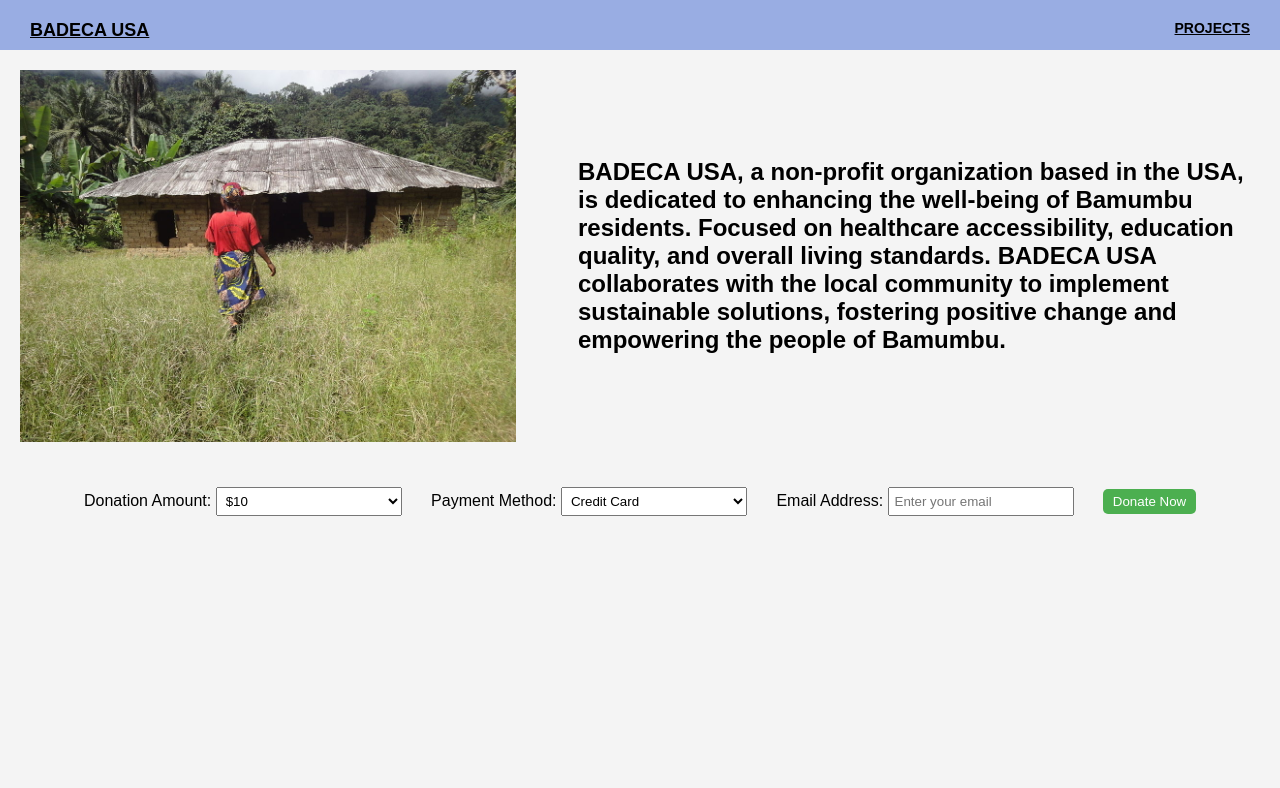
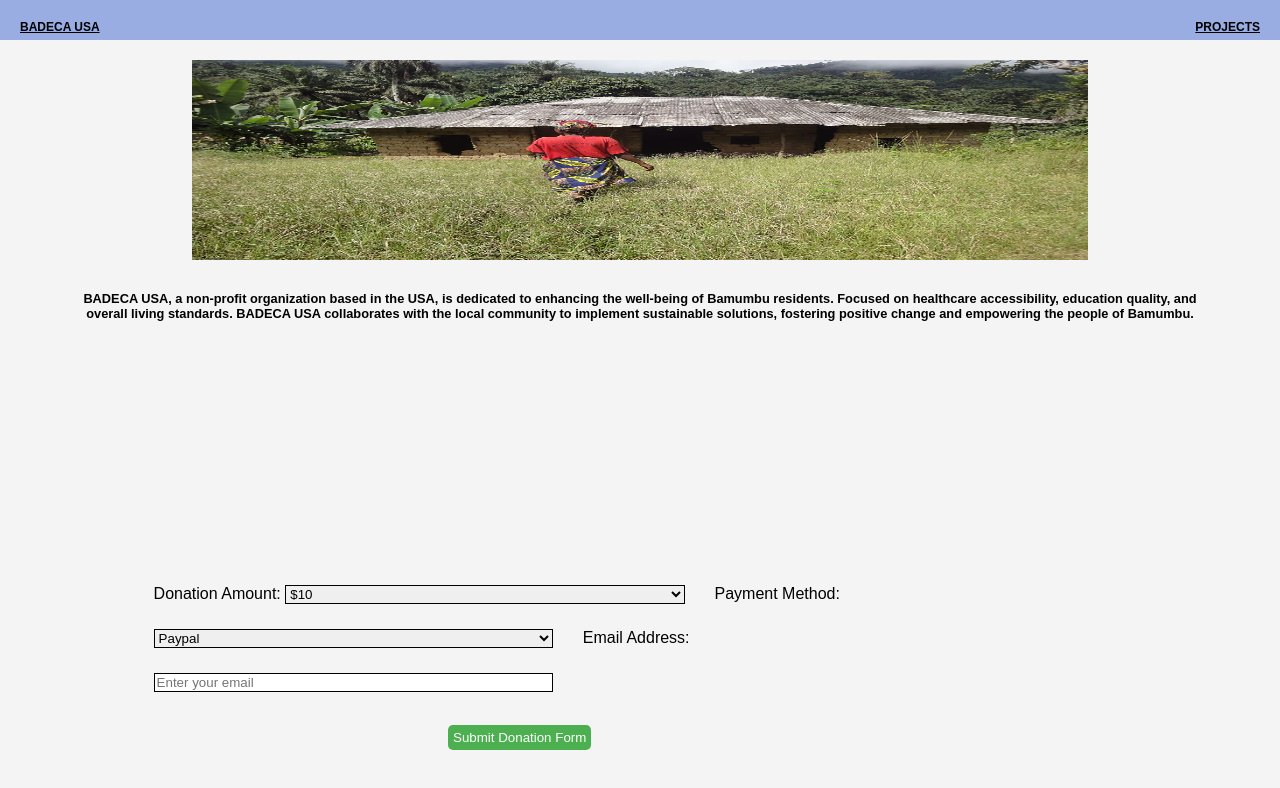
Before and after one commit to leslienembo/leslienembo.github.io, a plain HTML site: page BADECA/donationpage.html in a window 1280 px wide. Drawn offline with Linux system fonts and the light colour scheme.

Commit message:
2/8/2024 changes

```diff
--- a/BADECA/donationpage.html
+++ b/BADECA/donationpage.html
@@ -10,6 +10,7 @@
             margin: 0;
             padding: 0;
             background-color: #f4f4f4;
+            justify-content: space-between;
         }
 
         header {
@@ -18,18 +19,18 @@
             display: flex;
             justify-content: space-between;
             align-items: center;
-            padding: 25px;
+            padding: 20px;
         }
 
         .home-button{
             display: inline-block;
             padding: 10px 20px;
-            font-size: 18px;
+            font-size: 12px;
             font-weight: bolder;
             border-radius: 5px;
-            position:fixed;
+            position:absolute;
             top: 10px;
-            left: 10px;
+            left: 0px;
             background-color: none; /* Donate button background color */
             color:black; /* Donate button text color */
             text-decoration: underline;
@@ -38,52 +39,82 @@
         .project-button {
             display: inline-block;
             padding: 10px 20px;
-            font-size: 14px;
+            font-size: 12px;
             font-weight: bolder;
             border-radius: 5px;
-            position:fixed;
+            position:absolute;
             top: 10px;
-            right: 10px;
+            right: 0px;
             background-color: none; /* Donate button background color */
             color:black; /* Donate button text color */
             text-decoration: underline;
         }
 
-        #mainContent {
-            display: flex;
-            justify-content: space-between;
-            align-items: center;
-            margin: 20px;
+        .image-container {
+            text-align: center;
+            position: fixed;
+            top: 20vh;
+            width: 70vw;
+            left: 50vw;
+            height: 100%;
+            max-height: 200px;
+            transform: translate(-50%, -50%);
+        }
+
+        .text-container {
+            text-align: justify;
+            text-wrap: none;
+            position: fixed;
+            top: 45vh;
+            left: 50vw;
+            width: 90vw;
+            height: 20vh;
+            padding: 0px;
+            transform: translate(-50%, -50%);
+            overflow: hidden;
         }
 
         #organizationImage {
-            width: 40%; /* Adjust the width as needed */
-            height: auto;
+            width: 100%; /* Adjust the width as needed */
+            height: 100%;
+            left: 0px;
+
         }
 
         #missionText {
-            width: 55%; /* Adjust the width as needed */
-            text-align: left;
+            font-size: 80%;
+            width: 100%; /* Adjust the width as needed */
+            text-align: center;
         }
 
         #donationForm {
-            margin: 20px;
-            text-align: center;
+            margin: 0px;
+            padding-left: 12vw;
+            text-align: left;
+            position: fixed;
+            height: 30vh;
+            bottom: 0%;
+            left: 0%;
         }
 
         #donationForm select,
         #donationForm input{
-            margin-bottom: 10px;
-            width: 15%;
-            padding: 5px;
+            margin-bottom: 0px;
+            width: 50%;
+            padding-right: 20%;
             box-sizing: border-box;
             margin-right: 25px;
             margin-top: 25px;
+            border: 1px solid #000;
+            box-sizing: border-box;
         }
 
         #donationForm button {
+            position:fixed;
+            bottom:5%;
+            left:35%;
             margin-bottom: 10px;
-            width: 7.5%;
+            width: fit-content;
             padding: 5px;
             box-sizing: border-box;
         }
@@ -100,18 +131,21 @@
 <body>
 
     <header>
-        <a href="#" class="home-button">BADECA USA</a>
+        <a href="index.html" class="home-button">BADECA USA</a>
 
         <a href="#" class="project-button">PROJECTS</a>
     </header>
 
-    <div id="mainContent">
+    <div class="image-container">
         <img id="organizationImage" src="images/badeca 002.jpg" alt="Organization Image">
+     </div>
+
+    <div class="text-container">
         <h2 id="missionText">
             BADECA USA, a non-profit organization based in the USA, is dedicated to enhancing the well-being of Bamumbu residents.
             Focused on healthcare accessibility, education quality, and overall living standards.
-             BADECA USA collaborates with the local community to implement sustainable solutions, fostering positive change and
-             empowering the people of Bamumbu.
+            BADECA USA collaborates with the local community to implement sustainable solutions, fostering positive change and
+            empowering the people of Bamumbu.
         </h2>
     </div>
 
@@ -119,16 +153,22 @@
         <label for="donationAmount">Donation Amount:</label>
         <select id="donationAmount">
             <option value="10">$10</option>
-            <option value="20">$20</option>
+            <option value="20">$25</option>
             <option value="50">$50</option>
             <option value="100">$100</option>
+            <option value="100">$200</option>
+            <option value="100">$500</option>
+            <option value="100">$1000</option>
+            <option value="100">$5000</option>
             <!-- Add more options as needed -->
         </select>
 
         <label for="paymentMethod">Payment Method:</label>
         <select id="paymentMethod">
-            <option value="creditCard">Credit Card</option>
-            <option value="paypal">PayPal</option>
+            <option value="paypal">Paypal</option>
+            <option value="CashApp">CashApp</option>
+            <option value="Bank">Bank Deposit</option>
+            <option value="Check">Check</option>
             <option value="other">Other</option>
             <!-- Add more options as needed -->
         </select>
@@ -136,7 +176,7 @@
         <label for="emailAddress">Email Address:</label>
         <input type="email" id="emailAddress" placeholder="Enter your email">
 
-        <button id="donateButton" onclick="makeDonation()">Donate Now</button>
+        <button id="donateButton" onclick="makeDonation()">Submit Donation Form</button>
     </div>
 
     <script>
```
Also changed, not shown: BADECA/index.html (+65 -35 lines), BADECA/menu.html (added, +40 -0 lines).
